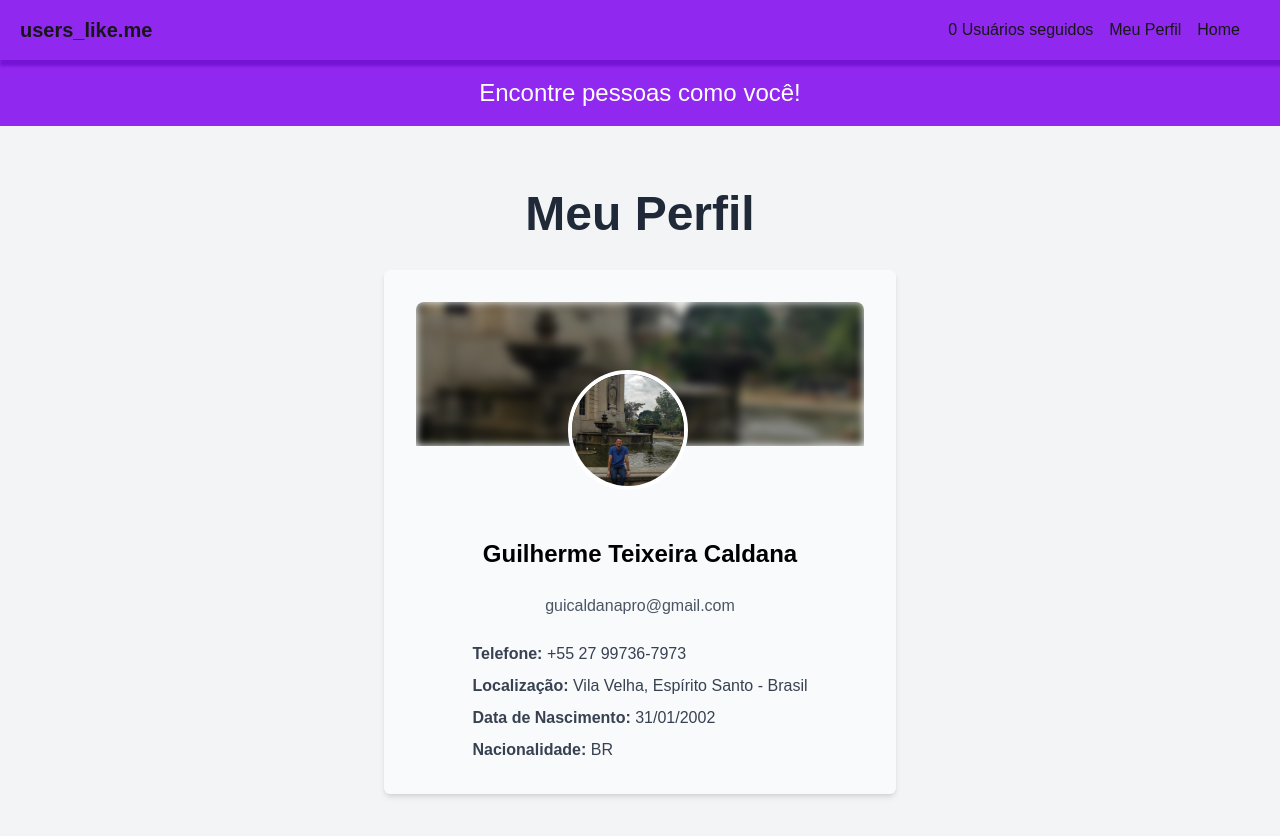
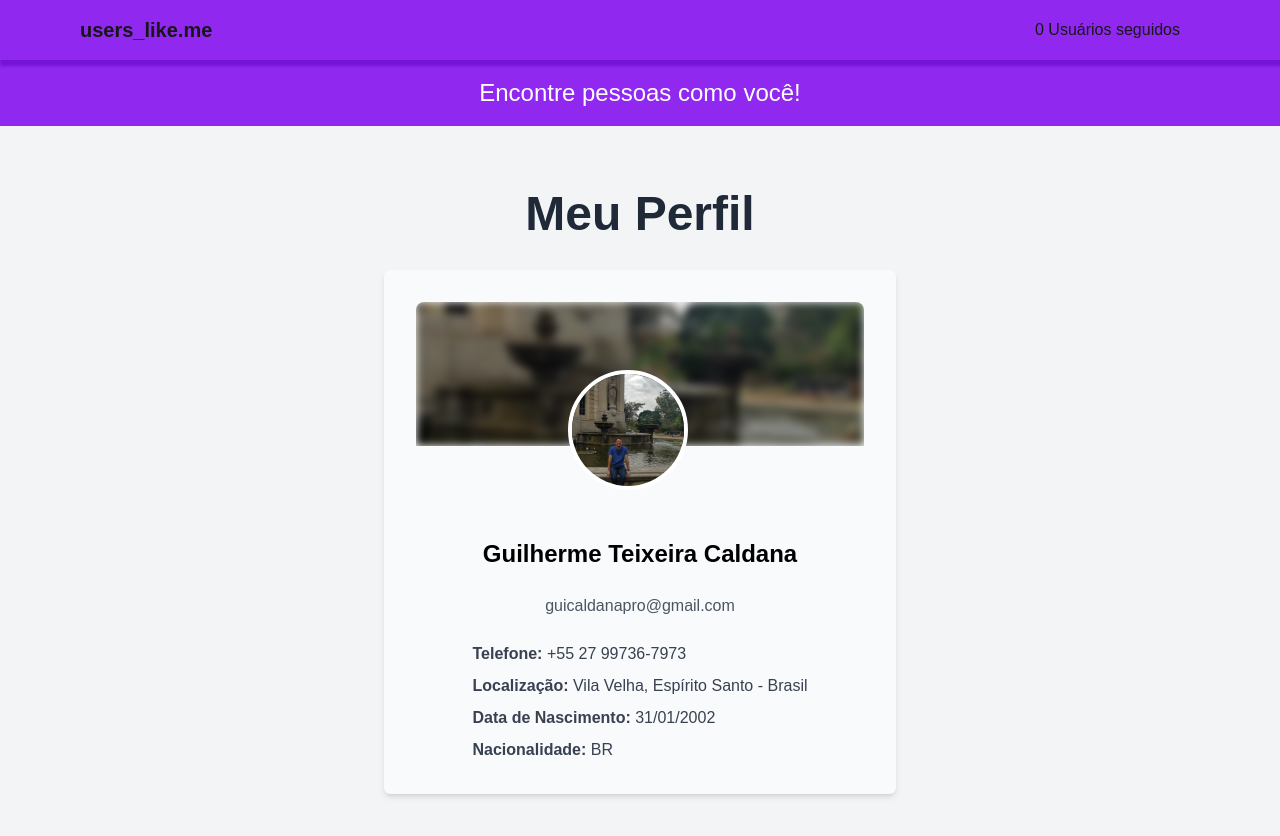
Before and after one commit to guicaldana/aumo-frontend, a Next.js app: page /my-profile in a window 1280 px wide. Shown: the top 836 px of the page. Built offline with nearby package versions, Linux system fonts and the light colour scheme.

Commit message:
refazendo header

```diff
--- a/src/app/components/header.tsx
+++ b/src/app/components/header.tsx
@@ -1,9 +1,7 @@
 "use client";
 
-import { useState, useEffect, useRef } from "react";
+import { useState, useEffect } from "react";
 import Image from "next/image";
-import Link from "next/link";
-import {useRouter} from "next/navigation";
 
 type Location = {
   street: string;
@@ -35,107 +33,57 @@ type User = {
 export const Header = () => {
   const [savedUsers, setSavedUsers] = useState<User[]>([]);
   const [isDropdownOpen, setIsDropdownOpen] = useState(false);
-  const [isMenuOpen, setIsMenuOpen] = useState(false); // Estado para o menu responsivo
-  const dropdownRef = useRef<HTMLDivElement>(null);
-  const router = useRouter();
 
-  // Função para desfazer seguir
+  // Função para seguir usuários
   const unfollowUser = (email: string) => {
     const updatedUsers = savedUsers.filter(
       (user) => user.profile.email !== email
     );
     setSavedUsers(updatedUsers);
-    saveToLocalStorage(updatedUsers);
+    localStorage.setItem("savedUsers", JSON.stringify(updatedUsers));
   };
 
-  useEffect(() => {
-    const saved = localStorage.getItem("savedUsers");
-    if (saved) {
-      setSavedUsers(JSON.parse(saved));
-    }
-  }, []);
+  useEffect(() => {}, [isDropdownOpen]);
 
-  useEffect(() => {
-      saveToLocalStorage(savedUsers);
-
-  }, [savedUsers]); // Salva sempre que os usuários mudarem
-
-  // Atualiza a lista de usuários seguidos periodicamente
+  // Atualiza a lista de usuários no dropdown
   useEffect(() => {
     let interval: NodeJS.Timeout | null = null;
+
 
       // Chama a função para carregar os seguidores imediatamente
       const saved = localStorage.getItem("savedUsers");
       if (saved) {
         setSavedUsers(JSON.parse(saved));
+      }
 
-
+      // Configura um intervalo para atualizar a lista a cada 5 segundos
       interval = setInterval(() => {
         const saved = localStorage.getItem("savedUsers");
         if (saved) {
           setSavedUsers(JSON.parse(saved));
         }
       }, 1000);
-    } else if (interval) {
+
+
+    // Limpa o intervalo quando o componente for desmontado
+    return () => {
+      if (interval) {
         clearInterval(interval);
       }
+    };
+  }, [isDropdownOpen, setSavedUsers]);
 
-    return () => {
-      if (interval) clearInterval(interval);
-    };
-  }, [isDropdownOpen]);
-
-  // Fecha dropdown se clicar fora dele
-  useEffect(() => {
-    const handleClickOutside = (event: MouseEvent) => {
-      if (
-        dropdownRef.current &&
-        !dropdownRef.current.contains(event.target as Node)
-      ) {
-        setIsDropdownOpen(false);
-      }
-    };
-
-    document.addEventListener("mousedown", handleClickOutside);
-    return () => document.removeEventListener("mousedown", handleClickOutside);
-  }, []);
-
-  const toggleDropdown = () => setIsDropdownOpen((prev) => !prev);
-  const toggleMenu = () => setIsMenuOpen((prev) => !prev);
-
-
-  const saveToLocalStorage = (users: User[]) => {
-    localStorage.setItem("savedUsers", JSON.stringify(users));
-  };
-
-  const handleHomeClick = () => {
-    localStorage.setItem("savedUsers", JSON.stringify(savedUsers)); // Salva os dados no localStorage
-    router.push("/"); // Navega para a Home
+  const toggleDropdown = () => {
+    setIsDropdownOpen((prev) => !prev);
   };
 
   return (
-    <header className="flex bg-[var(--header-background)] py-4 px-5 items-center justify-between relative">
-      {/* Logo */}
-      <Link href="/" className="text-[var(--header-text)] text-xl font-bold">
-        users_like.me
-      </Link>
+    <header className="flex bg-[var(--header-background)] py-4 px-20 items-center justify-between relative">
+      {/* Header title */}
+      <h1 className="text-xl font-bold">users_like.me</h1>
 
-      {/* Menu Hamburguer */}
-      <button
-        onClick={toggleMenu}
-        className="sm:hidden text-[var(--header-text)] focus:outline-none"
-      >
-        ☰
-      </button>
-
-      {/* Menu Principal */}
-      <nav
-        className={`absolute sm:relative top-full left-0 w-full sm:w-auto sm:block bg-white sm:bg-transparent border sm:border-none shadow-md sm:shadow-none z-10 ${
-          isMenuOpen ? "block text-black" : "hidden"
-        }`}
-      >
-        <ul className="flex flex-col sm:flex-row items-center gap-4 p-4 sm:p-0">
-          <li>
+      {/* Dropdown menu */}
+      <nav className="relative">
         <a
           href="#"
           className="text-[var(--header-text)] cursor-pointer"
@@ -143,38 +91,14 @@ export const Header = () => {
         >
           {savedUsers.length} Usuários seguidos
         </a>
-          </li>
-          <li>
-            <Link
-              href="/my-profile"
-              className="text-[var(--header-text)] cursor-pointer"
-            >
-              Meu Perfil
-            </Link>
-          </li>
-          <li>
-          <button
-              onClick={handleHomeClick} // Chama a função para garantir que os dados sejam salvos
-              className="text-[var(--header-text)] cursor-pointer"
-            >
-              Home
-            </button>
-          </li>
-        </ul>
-      </nav>
-
-      {/* Dropdown de usuários seguidos */}
         {isDropdownOpen && (
-        <div
-          ref={dropdownRef}
-          className="absolute top-full mt-2 text-black bg-gray-50 shadow-lg border rounded-md w-64 z-50 max-h-60 overflow-y-auto"
-        >
+          <div className="followedUsers absolute top-full mt-2 text-black bg-gray-50 shadow-lg border rounded-md w-64 z-50 max-h-60 overflow-y-auto">
             <ul>
               {savedUsers.length > 0 ? (
                 savedUsers.map((user) => (
                   <li
                     key={user.profile.email}
-                  className="flex items-center gap-2 px-4 py-2 hover:bg-gray-200"
+                    className="flex items-center gap-2 px-4 py-2 hover:bg-gray-500"
                   >
                     <Image
                       src={user.profile.picture}
@@ -194,13 +118,14 @@ export const Header = () => {
                   </li>
                 ))
               ) : (
-              <li className="px-4 py-2 text-gray-500">
+                <li className="px-4 py-2 text-gray-50">
                   Você ainda não seguiu nenhum usuário.
                 </li>
               )}
             </ul>
           </div>
         )}
+      </nav>
     </header>
   );
 };
```
Lines whose indentation alone changed are shown as unchanged.
